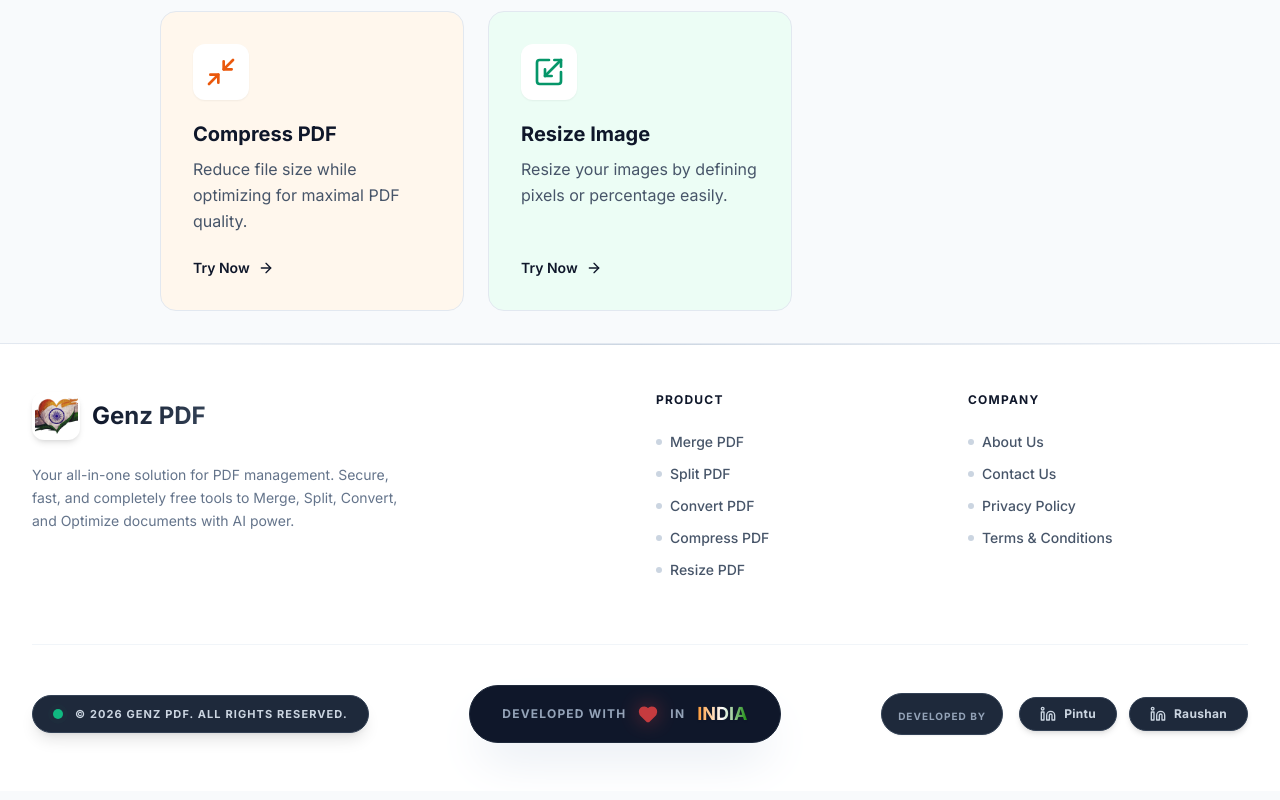
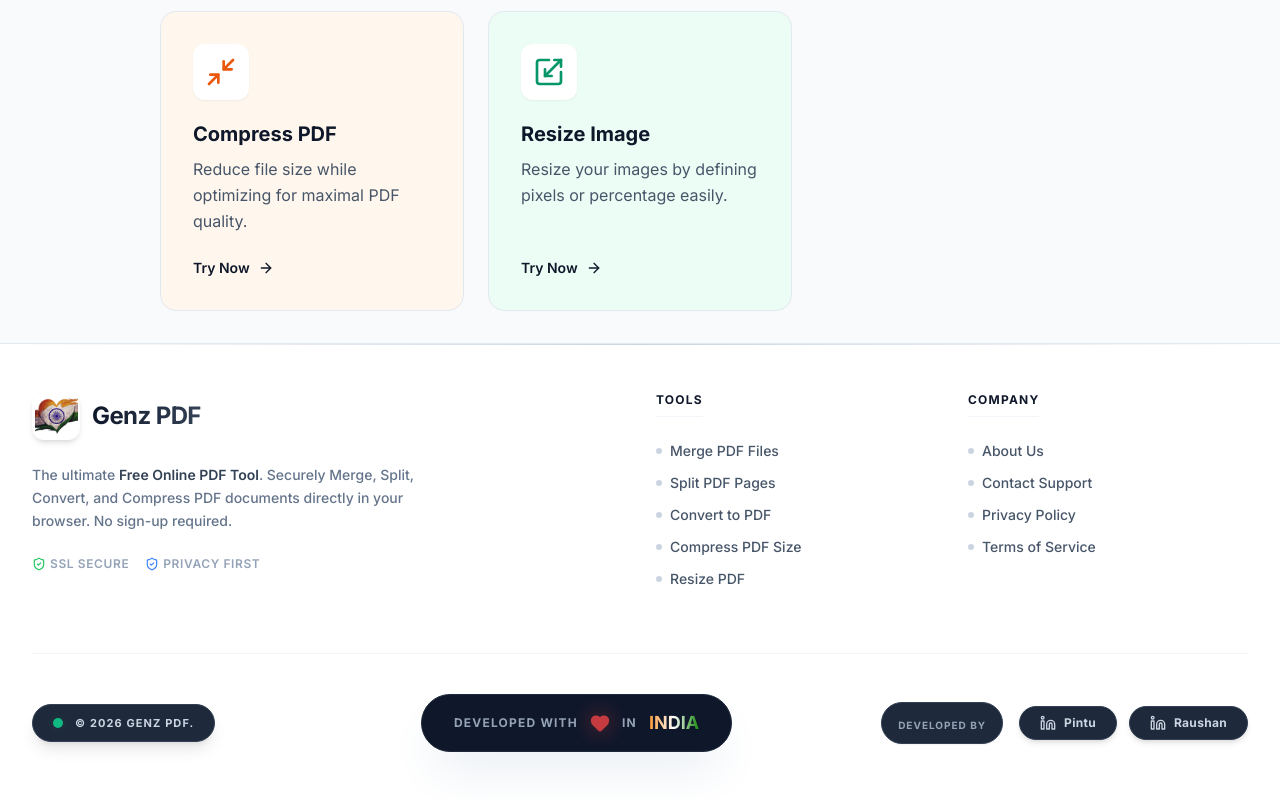
Before and after one commit to pintubhai440/pdf_tool, a React (Vite) app: page / in a window 1280 px wide. Shown: the part 618-1418 px from the top of the page. Built offline with nearby package versions, Linux system fonts and the light colour scheme.

Commit message:
Update Footer.tsx

```diff
--- a/components/Footer.tsx
+++ b/components/Footer.tsx
@@ -1,136 +1,236 @@
 import React from 'react';
 import { AppMode } from '../types';
-import { Linkedin, Heart } from 'lucide-react';
+import { Linkedin, Heart, ShieldCheck } from 'lucide-react';
 
 interface FooterProps {
   setMode: (mode: AppMode) => void;
 }
 
 export const Footer: React.FC<FooterProps> = ({ setMode }) => {
-
-  // Helper function for navigation (Changes mode & scrolls up)
-  const handleNav = (mode: AppMode) => {
+  const handleNav = (e: React.MouseEvent<HTMLAnchorElement>, mode: AppMode) => {
+    e.preventDefault();
     setMode(mode);
+    window.scrollTo({ top: 0, behavior: 'smooth' });
   };
 
   return (
-    <footer className="bg-white border-t border-slate-200 mt-auto relative overflow-hidden">
+    <>
+      {/* ✅ JSON-LD STRUCTURED DATA – ORGANIZATION + PERSONS */}
+      <script type="application/ld+json">
+        {JSON.stringify({
+          "@context": "https://schema.org",
+          "@graph": [
+            {
+              "@type": "Organization",
+              "@id": "https://genzpdf.com/#organization",
+              "name": "Genz PDF",
+              "url": "https://genzpdf.com",
+              "logo": "https://genzpdf.com/logo.png",
+              "description": "The ultimate Free Online PDF Tool. Securely Merge, Split, Convert, and Compress PDF documents directly in your browser. No sign-up required.",
+              "sameAs": [
+                "https://www.linkedin.com/company/genzpdf"
+              ],
+              "address": {
+                "@type": "PostalAddress",
+                "addressCountry": "IN"
+              }
+            },
+            {
+              "@type": "Person",
+              "@id": "https://genzpdf.com/#pintu",
+              "name": "Pintu Chauhan",
+              "sameAs": "https://www.linkedin.com/in/pintu-chauhan-ctuap/"
+            },
+            {
+              "@type": "Person",
+              "@id": "https://genzpdf.com/#raushan",
+              "name": "Raushan Kumar",
+              "sameAs": "https://www.linkedin.com/in/raushan-kumar-0b5340373/"
+            }
+          ]
+        })}
+      </script>
+
+      <footer
+        className="bg-white border-t border-slate-200 mt-auto relative overflow-hidden"
+        role="contentinfo"
+        itemScope
+        itemType="https://schema.org/WPFooter"
+      >
         {/* Decorative Top Gradient Line */}
-      <div className="absolute top-0 left-0 w-full h-[1px] bg-gradient-to-r from-transparent via-slate-300 to-transparent"></div>
+        <div className="absolute top-0 left-0 w-full h-[1px] bg-gradient-to-r from-transparent via-slate-300 to-transparent" aria-hidden="true"></div>
 
         <div className="max-w-7xl mx-auto px-4 sm:px-6 lg:px-8 py-12">
 
-        {/* ==================== TOP SECTION: Links & Brand ==================== */}
+          {/* ==================== TOP SECTION: BRAND + NAVIGATION ==================== */}
           <div className="grid grid-cols-1 md:grid-cols-4 gap-8 mb-16">
 
-          {/* Brand Column */}
-          <div className="col-span-1 md:col-span-2">
-            <button
-              onClick={() => handleNav('home')}
-              className="flex items-center gap-3 mb-6 hover:opacity-80 transition-opacity text-left group"
+            {/* ---------- BRAND COLUMN – Organization Microdata ---------- */}
+            <div
+              className="col-span-1 md:col-span-2"
+              itemScope
+              itemType="https://schema.org/Organization"
+              itemID="#organization" // references the JSON-LD @id
             >
-              {/* Custom Logo Image */}
+              <a
+                href="/"
+                onClick={(e) => handleNav(e, 'home')}
+                className="flex items-center gap-3 mb-6 hover:opacity-90 transition-opacity text-left group w-fit"
+                aria-label="Genz PDF – Home"
+                itemProp="url"
+              >
+                <meta itemProp="name" content="Genz PDF" />
                 <img
                   src="/logo.png"
-                alt="Genz PDF Logo"
+                  alt="Genz PDF – Free Online PDF Editor"
+                  width={48}
+                  height={48}
                   className="w-12 h-12 object-contain rounded-xl shadow-md group-hover:scale-105 transition-transform duration-300 bg-white"
+                  itemProp="logo"
                 />
-              <span className="text-2xl font-black bg-clip-text text-transparent bg-gradient-to-r from-slate-900 to-slate-700">
+                <span className="text-2xl font-black bg-clip-text text-transparent bg-gradient-to-r from-slate-900 to-slate-700 tracking-tight">
                   Genz PDF
                 </span>
-            </button>
-            <p className="text-slate-500 text-sm leading-relaxed max-w-sm">
-              Your all-in-one solution for PDF management. Secure, fast, and completely free tools to Merge, Split, Convert, and Optimize documents with AI power.
+              </a>
+              <p
+                className="text-slate-500 text-sm leading-relaxed max-w-sm font-medium"
+                itemProp="description"
+              >
+                The ultimate <strong className="text-slate-700 font-semibold">Free Online PDF Tool</strong>. Securely Merge, Split, Convert, and Compress PDF documents directly in your browser. No sign-up required.
               </p>
+
+              {/* Trust Signals – now with microdata for awards/trust */}
+              <div className="mt-6 flex items-center gap-4 text-xs text-slate-400 font-semibold uppercase tracking-wider">
+                <span className="flex items-center gap-1" itemProp="award">
+                  <ShieldCheck size={14} className="text-green-500" aria-hidden="true" /> SSL Secure
+                </span>
+                <span className="flex items-center gap-1" itemProp="award">
+                  <ShieldCheck size={14} className="text-blue-500" aria-hidden="true" /> Privacy First
+                </span>
+              </div>
             </div>
 
-          {/* Product Links */}
-          <div>
-            <h4 className="font-bold text-slate-900 mb-6 text-xs uppercase tracking-widest">Product</h4>
+            {/* ---------- TOOLS NAVIGATION – ARIA + SEMANTIC HEADINGS ---------- */}
+            <nav
+              aria-labelledby="footer-tools-heading"
+              itemScope
+              itemType="https://schema.org/SiteNavigationElement"
+            >
+              <h3
+                id="footer-tools-heading"
+                className="font-bold text-slate-900 mb-6 text-xs uppercase tracking-widest border-b border-slate-100 pb-2 w-fit"
+              >
+                Tools
+              </h3>
               <ul className="space-y-3 text-sm text-slate-600">
-              {['merge', 'split', 'convert', 'compress', 'resize'].map((item) => (
-                <li key={item}>
-                  <button
-                    onClick={() => handleNav(item as AppMode)}
-                    className="hover:text-primary-600 transition-colors text-left capitalize flex items-center gap-2 group font-medium"
+                {[
+                  { id: 'merge', label: 'Merge PDF Files', url: '/merge-pdf' },
+                  { id: 'split', label: 'Split PDF Pages', url: '/split-pdf' },
+                  { id: 'convert', label: 'Convert to PDF', url: '/convert-pdf' },
+                  { id: 'compress', label: 'Compress PDF Size', url: '/compress-pdf' },
+                  { id: 'resize', label: 'Resize PDF', url: '/resize-pdf' }
+                ].map((item) => (
+                  <li key={item.id} itemProp="itemListElement" itemScope itemType="https://schema.org/ListItem">
+                    <a
+                      href={item.url}
+                      onClick={(e) => handleNav(e, item.id as AppMode)}
+                      className="hover:text-primary-600 transition-colors flex items-center gap-2 group font-medium"
+                      title={`Free tool to ${item.label.toLowerCase()}`}
+                      itemProp="url"
                     >
-                    <span className="w-1.5 h-1.5 rounded-full bg-slate-300 group-hover:bg-primary-600 transition-colors"></span>
-                    {item} PDF
-                  </button>
+                      <span className="w-1.5 h-1.5 rounded-full bg-slate-300 group-hover:bg-primary-600 transition-colors" aria-hidden="true"></span>
+                      <span itemProp="name">{item.label}</span>
+                    </a>
+                    <meta itemProp="position" content={String(item.id === 'merge' ? 1 : item.id === 'split' ? 2 : item.id === 'convert' ? 3 : item.id === 'compress' ? 4 : 5)} />
                   </li>
                 ))}
               </ul>
-          </div>
+            </nav>
 
-          {/* Company Links */}
-          <div>
-            <h4 className="font-bold text-slate-900 mb-6 text-xs uppercase tracking-widest">Company</h4>
+            {/* ---------- COMPANY NAVIGATION – ARIA + SEMANTIC HEADINGS ---------- */}
+            <nav
+              aria-labelledby="footer-company-heading"
+              itemScope
+              itemType="https://schema.org/SiteNavigationElement"
+            >
+              <h3
+                id="footer-company-heading"
+                className="font-bold text-slate-900 mb-6 text-xs uppercase tracking-widest border-b border-slate-100 pb-2 w-fit"
+              >
+                Company
+              </h3>
               <ul className="space-y-3 text-sm text-slate-600">
-              {['about', 'contact', 'policy', 'terms'].map((item) => (
-                <li key={item}>
-                  <button
-                    onClick={() => handleNav(item as AppMode)}
-                    className="hover:text-primary-600 transition-colors text-left capitalize flex items-center gap-2 group font-medium"
+                {[
+                  { id: 'about', label: 'About Us', url: '/about' },
+                  { id: 'contact', label: 'Contact Support', url: '/contact' },
+                  { id: 'policy', label: 'Privacy Policy', url: '/policy' },
+                  { id: 'terms', label: 'Terms of Service', url: '/terms' }
+                ].map((item) => (
+                  <li key={item.id} itemProp="itemListElement" itemScope itemType="https://schema.org/ListItem">
+                    <a
+                      href={item.url}
+                      onClick={(e) => handleNav(e, item.id as AppMode)}
+                      className="hover:text-primary-600 transition-colors flex items-center gap-2 group font-medium"
+                      itemProp="url"
                     >
-                     <span className="w-1.5 h-1.5 rounded-full bg-slate-300 group-hover:bg-primary-600 transition-colors"></span>
-                    {item === 'policy' ? 'Privacy Policy' : item === 'terms' ? 'Terms & Conditions' : item + ' Us'}
-                  </button>
+                      <span className="w-1.5 h-1.5 rounded-full bg-slate-300 group-hover:bg-primary-600 transition-colors" aria-hidden="true"></span>
+                      <span itemProp="name">{item.label}</span>
+                    </a>
+                    <meta itemProp="position" content={String(item.id === 'about' ? 1 : item.id === 'contact' ? 2 : item.id === 'policy' ? 3 : 4)} />
                   </li>
                 ))}
               </ul>
-          </div>
+            </nav>
           </div>
 
           {/* Separator */}
-        <div className="border-t border-slate-100 my-10"></div>
+          <div className="border-t border-slate-100 my-10" aria-hidden="true"></div>
 
-        {/* ==================== BOTTOM BAR: PRO LAYOUT ==================== */}
+          {/* ==================== BOTTOM BAR: PRO LAYOUT WITH PERSON SCHEMA ==================== */}
           <div className="flex flex-col xl:flex-row justify-between items-center gap-8 text-center xl:text-left">
 
-          {/* 1. COPYRIGHT SECTION (Dark Pill Design with Green Dot) */}
+            {/* 1. COPYRIGHT SECTION */}
             <div className="order-3 xl:order-1 min-w-[240px] flex justify-center xl:justify-start">
               <div className="flex items-center gap-3 px-5 py-2.5 rounded-full bg-[#1e293b] border border-slate-700 shadow-lg hover:shadow-xl hover:border-slate-600 transition-all duration-300 cursor-default group">
-                {/* Glowing Green Dot */}
                 <span className="relative flex h-2.5 w-2.5">
                   <span className="animate-ping absolute inline-flex h-full w-full rounded-full bg-emerald-400 opacity-75"></span>
                   <span className="relative inline-flex rounded-full h-2.5 w-2.5 bg-emerald-500"></span>
                 </span>
-                {/* Text */}
                 <p className="text-slate-300 text-[11px] font-bold tracking-widest uppercase group-hover:text-white transition-colors">
-                  © {new Date().getFullYear()} Genz PDF. All rights reserved.
+                  © {new Date().getFullYear()} Genz PDF.
                 </p>
               </div>
             </div>
 
-          {/* 2. MADE IN INDIA BADGE (Center - Premium Dark & Tricolor) */}
+            {/* 2. MADE IN INDIA BADGE – now with country microdata */}
             <div className="order-1 xl:order-2 animate-in fade-in zoom-in duration-700">
-            <div className="group relative inline-flex items-center gap-3 px-8 py-3.5 rounded-full bg-[#0f172a] border border-slate-800 shadow-2xl shadow-slate-200 hover:shadow-orange-500/10 hover:border-orange-500/30 transition-all duration-300 cursor-default select-none hover:-translate-y-1">
-
+              <div
+                className="group relative inline-flex items-center gap-3 px-8 py-3.5 rounded-full bg-[#0f172a] border border-slate-800 shadow-2xl shadow-slate-200 hover:shadow-orange-500/10 hover:border-orange-500/30 transition-all duration-300 cursor-default select-none hover:-translate-y-1"
+                title="Proudly Developed in India"
+                itemScope
+                itemType="https://schema.org/Country"
+                itemID="https://en.wikipedia.org/wiki/India"
+              >
+                <meta itemProp="name" content="India" />
                 <span className="text-slate-400 text-xs font-bold uppercase tracking-widest group-hover:text-slate-200 transition-colors">
                   Developed with
                 </span>
-
-              {/* Beating Heart with Red Glow */}
                 <Heart
                   size={20}
                   className="text-red-500 fill-red-500 animate-pulse drop-shadow-[0_0_10px_rgba(239,68,68,0.6)]"
+                  aria-hidden="true"
                 />
-
                 <span className="text-slate-400 text-xs font-bold uppercase tracking-widest group-hover:text-slate-200 transition-colors">
                   in
                 </span>
-
-              {/* Tricolor Gradient Text for INDIA */}
                 <span className="text-lg font-black bg-clip-text text-transparent bg-gradient-to-r from-[#FF9933] via-[#ffffff] to-[#138808] drop-shadow-sm">
                   INDIA
                 </span>
               </div>
             </div>
 
-          {/* 3. DEVELOPERS SECTION (Right - Dark Buttons turning Blue) */}
+            {/* 3. DEVELOPERS SECTION – Person schema + rel="author" */}
             <div className="flex flex-col sm:flex-row items-center gap-4 order-2 xl:order-3 min-w-[240px] justify-end">
-
-             {/* 'Developed by' Label */}
               <div className="px-4 py-2 bg-[#1e293b] border border-slate-700 rounded-full shadow-sm">
                 <span className="text-[10px] uppercase font-extrabold text-slate-400 tracking-widest">
                   Developed by
@@ -138,32 +238,44 @@ export const Footer: React.FC<FooterProps> = ({ setMode }) => {
               </div>
 
               <div className="flex items-center gap-3">
-                {/* Pintu's Link - Black to Blue on Hover */}
+                {/* Pintu Chauhan – Person Microdata */}
                 <a
                   href="https://www.linkedin.com/in/pintu-chauhan-ctuap/"
                   target="_blank"
-                  rel="noopener noreferrer"
+                  rel="author noopener noreferrer"
                   className="flex items-center gap-2 px-5 py-2 rounded-full bg-[#1e293b] text-slate-300 border border-slate-700 hover:bg-[#0077b5] hover:border-[#0077b5] hover:text-white transition-all duration-300 group shadow-md hover:shadow-lg hover:-translate-y-1"
+                  aria-label="LinkedIn Profile of Pintu Chauhan – Lead Developer"
+                  itemProp="sameAs"
+                  itemScope
+                  itemType="https://schema.org/Person"
+                  itemID="#pintu"
                 >
+                  <meta itemProp="name" content="Pintu Chauhan" />
                   <Linkedin size={16} className="group-hover:scale-110 transition-transform" />
-                  <span className="text-xs font-bold tracking-wide">Pintu</span>
+                  <span className="text-xs font-bold tracking-wide" itemProp="givenName">Pintu</span>
                 </a>
 
-                {/* Raushan's Link - Black to Blue on Hover */}
+                {/* Raushan Kumar – Person Microdata */}
                 <a
                   href="https://www.linkedin.com/in/raushan-kumar-0b5340373/"
                   target="_blank"
-                  rel="noopener noreferrer"
+                  rel="author noopener noreferrer"
                   className="flex items-center gap-2 px-5 py-2 rounded-full bg-[#1e293b] text-slate-300 border border-slate-700 hover:bg-[#0077b5] hover:border-[#0077b5] hover:text-white transition-all duration-300 group shadow-md hover:shadow-lg hover:-translate-y-1"
+                  aria-label="LinkedIn Profile of Raushan Kumar – Co-Developer"
+                  itemProp="sameAs"
+                  itemScope
+                  itemType="https://schema.org/Person"
+                  itemID="#raushan"
                 >
+                  <meta itemProp="name" content="Raushan Kumar" />
                   <Linkedin size={16} className="group-hover:scale-110 transition-transform" />
-                  <span className="text-xs font-bold tracking-wide">Raushan</span>
+                  <span className="text-xs font-bold tracking-wide" itemProp="givenName">Raushan</span>
                 </a>
               </div>
             </div>
-
           </div>
         </div>
       </footer>
+    </>
   );
 };
```
Lines whose indentation alone changed are shown as unchanged.
